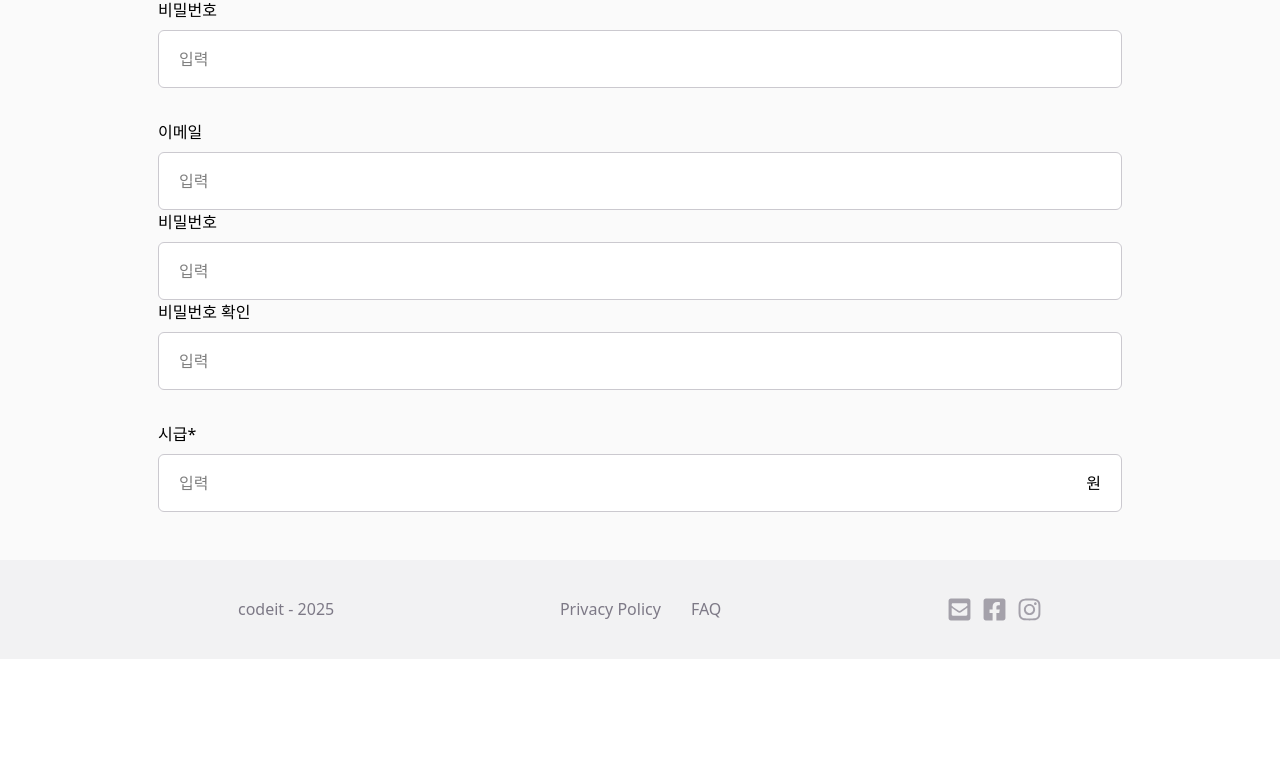
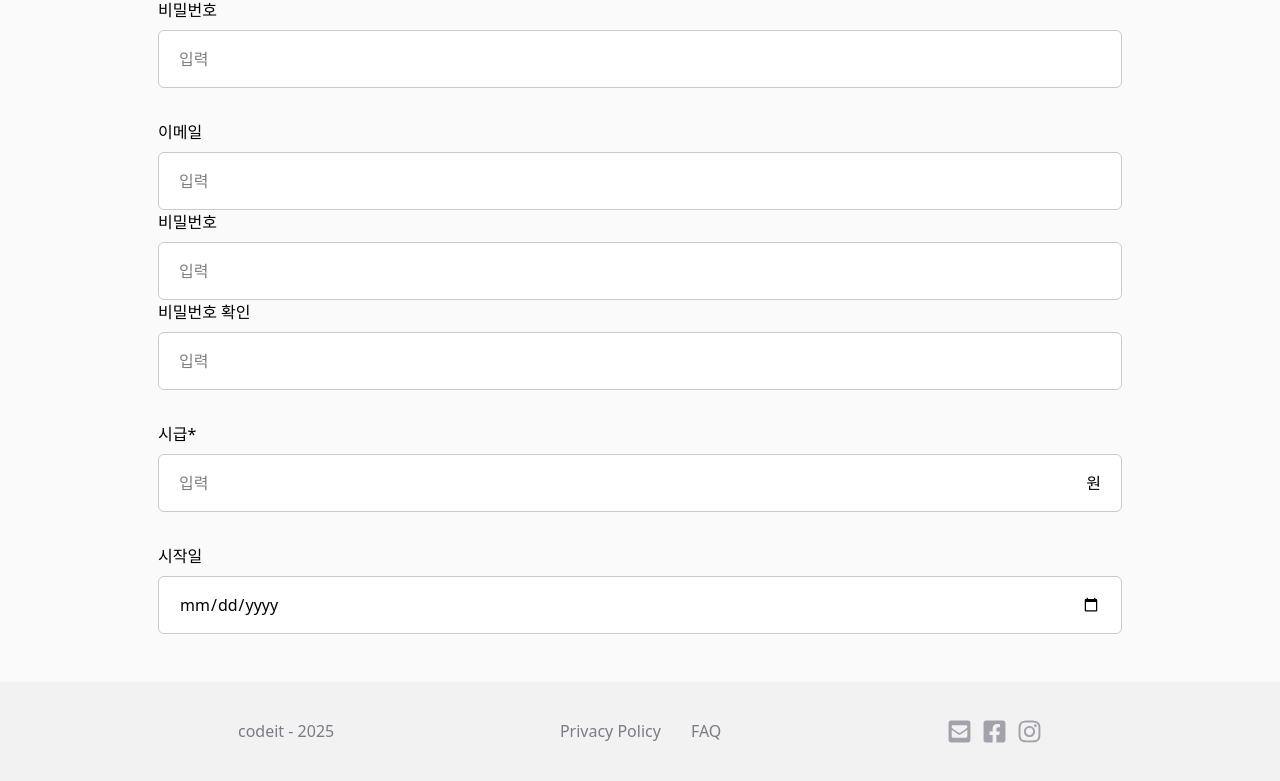
Before and after one commit to TEAM3-5/The-Julge, a Next.js app: page /dev/wooseok in a window 1280 px wide. Shown: the part 807-1588 px from the top of the page. Before the commit the page ends 1466 px from the top, so only its background shows below. Built offline with nearby package versions, Linux system fonts and the light colour scheme.

Commit message:
feat: input-date 버전 제작

```diff
--- a/src/app/dev/wooseok/page.tsx
+++ b/src/app/dev/wooseok/page.tsx
@@ -1,4 +1,5 @@
 import Button from '@/components/common/Button';
+import DateInput from '@/components/date/DateInput';
 import HourlyPayInput from '@/components/hourlypay/HourlyPayInput';
 import LoginForm from '@/components/login/LoginForm';
 import SignupForm from '@/components/signup/SignupForm';
@@ -28,6 +29,7 @@ export default function Home() {
       <LoginForm />
       <SignupForm />
       <HourlyPayInput />
+      <DateInput />
     </>
   );
 }
--- a/src/components/common/Input.tsx
+++ b/src/components/common/Input.tsx
@@ -3,7 +3,7 @@ interface InputProps {
   label: string;
   value: string;
   showUnit?: boolean;
-  onChange: (e: React.ChangeEvent<HTMLInputElement>) => void;
+  onChange?: (e: React.ChangeEvent<HTMLInputElement>) => void;
   onBlur?: (e: React.FocusEvent<HTMLInputElement>) => void;
   error?: boolean;
   errorMessage?: string;
--- /dev/null
+++ b/src/components/date/DateInput.tsx
@@ -0,0 +1,13 @@
+'use client';
+
+import Input from '../common/Input';
+import useDate from '@/hooks/useDate';
+
+export default function DateInput() {
+  const { date, handleDate } = useDate();
+  return (
+    <>
+      <Input type="date" label="시작일" value={date} onChange={handleDate} />
+    </>
+  );
+}
--- /dev/null
+++ b/src/hooks/useDate.ts
@@ -0,0 +1,11 @@
+import { useState, ChangeEvent } from 'react';
+
+export default function useDate() {
+  const [date, setDate] = useState('');
+
+  const handleDate = (e: ChangeEvent<HTMLInputElement>) => {
+    setDate(e.target.value);
+  };
+
+  return { date, handleDate };
+}
```
